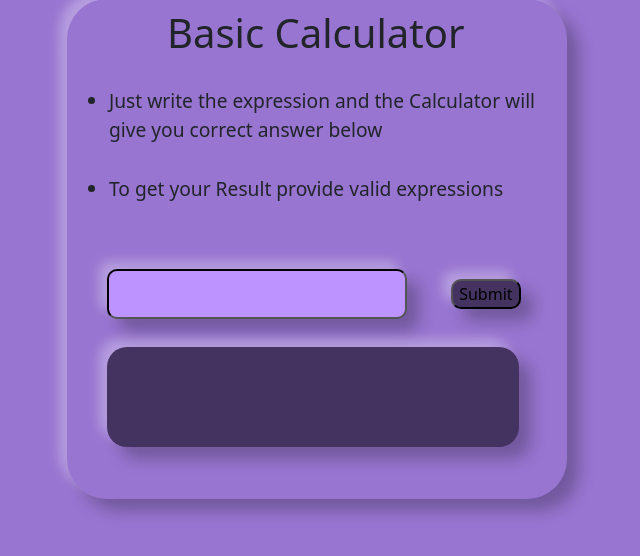
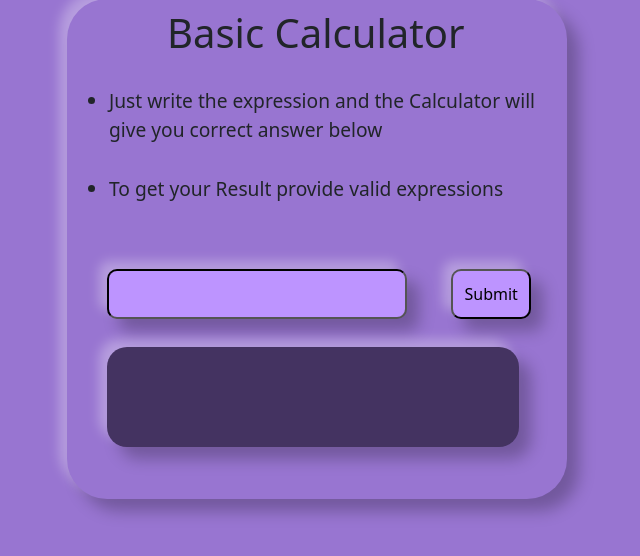
Before and after one commit to Jiganesh/Calculator, a Django app: page / in a window 1280 px wide. Shown: the part 151-707 px from the top of the page, without its empty margins (323-963 px from the left). Run offline with Django 3.2, Linux system fonts and the light colour scheme.

Commit message:
submit button back to perfect

```diff
--- a/project/static/project/index.css
+++ b/project/static/project/index.css
@@ -5,7 +5,7 @@
   border-radius: 40px;
   display: flex;
   height: 500px;
-   justify-content: flex-start;
+  justify-content: flex-start;
   width: 500px;
 }
 
@@ -56,8 +56,12 @@
 }
 
 .submit-button {
+  border-color: black;
   border-radius: 10px;
-  background-color: #443361;
-  box-shadow: 12px 12px 16px 0 rgba(0, 0, 0, 0.25), -8px -8px 12px 0 rgba(255, 255, 255, 0.3);
-
+  height: 50px;
+  width: 80px;
+  background-color: #bd94ff;
+  box-shadow:
+    12px 12px 16px 0 rgba(0, 0, 0, 0.25),
+    -8px -8px 12px 0 rgba(255, 255, 255, 0.3);
 }
```
